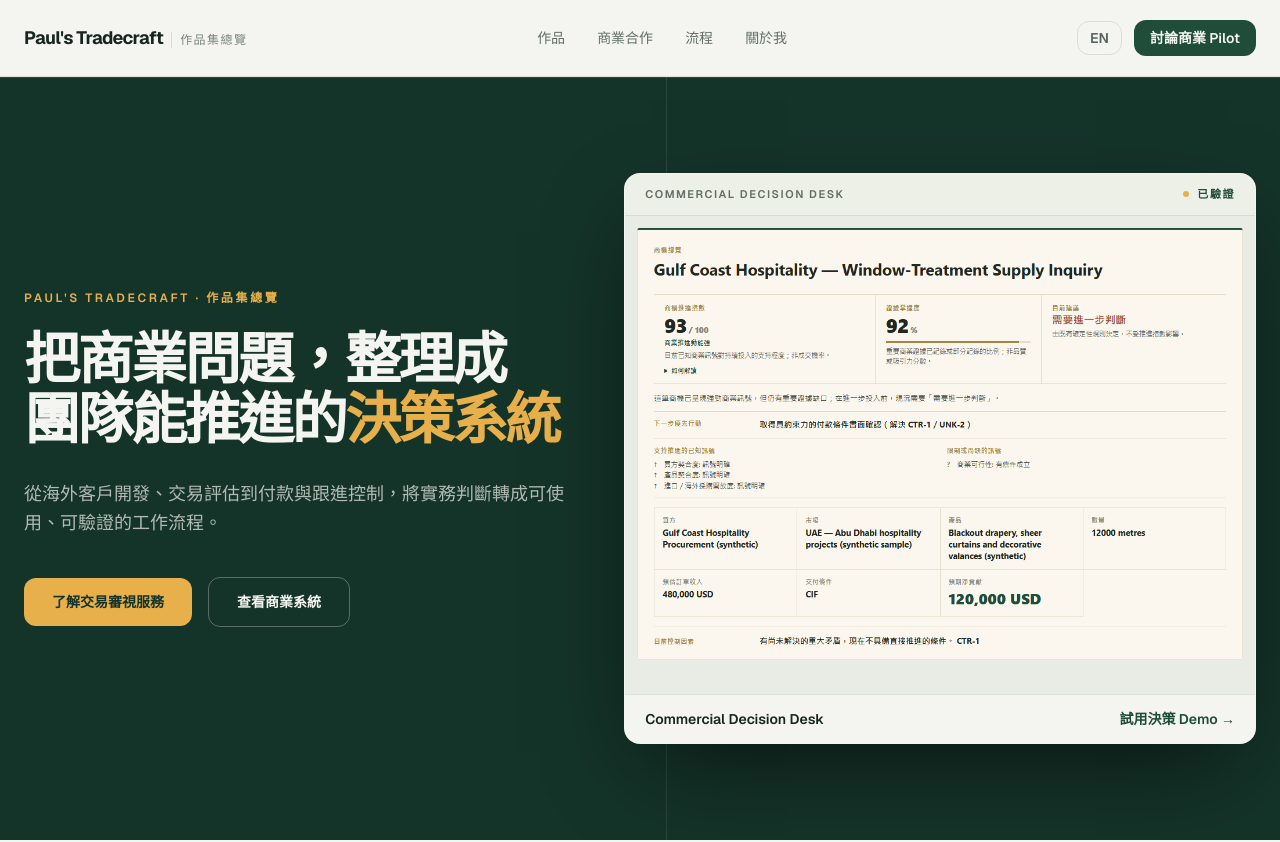
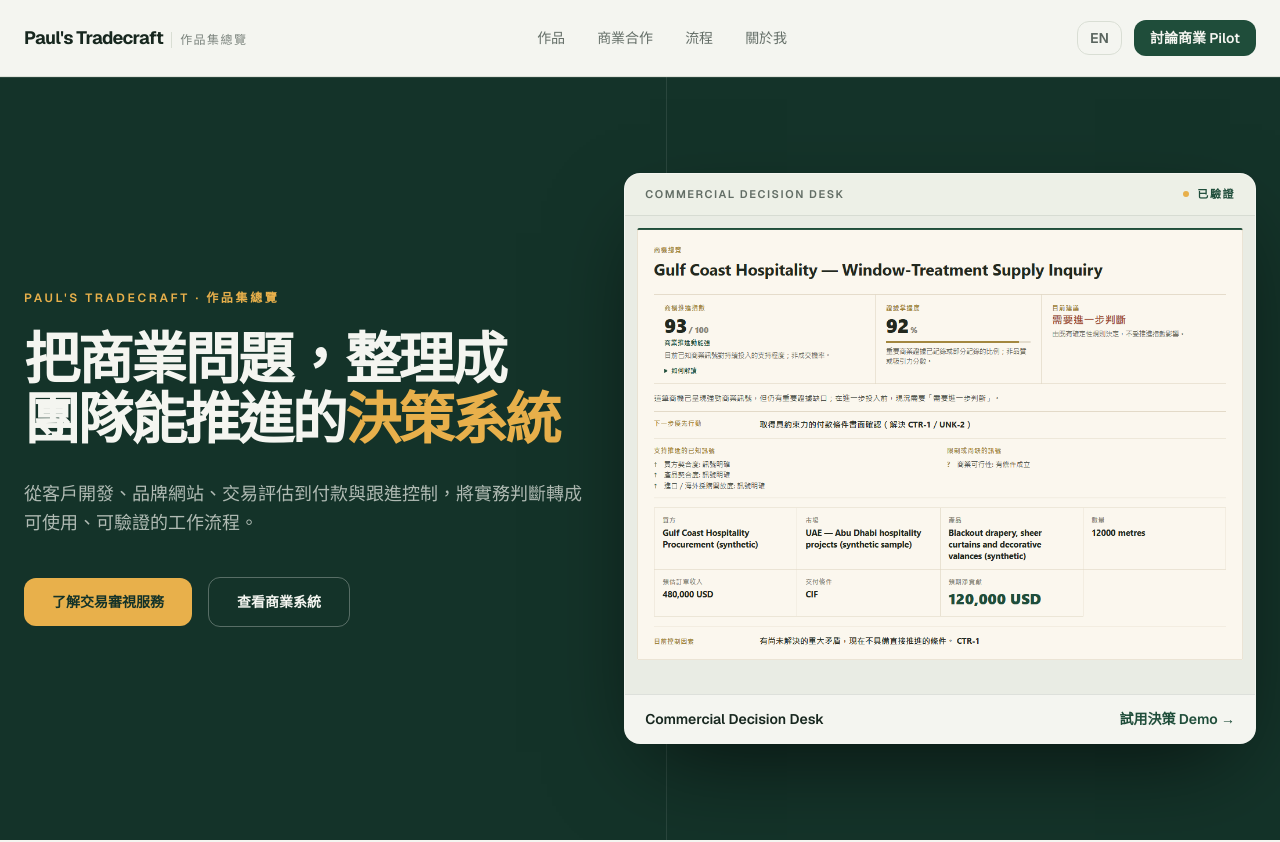
Before and after one commit to apchen1978/pauls-tradecraft, a React (Vite) app: page / in a window 1280 px wide. Shown: the top 842 px of the page. Built offline with nearby package versions, Linux system fonts and the light colour scheme.

Commit message:
fix(portfolio): balance positioning — hero sub covers domestic + international

```diff
--- a/src/i18n.jsx
+++ b/src/i18n.jsx
@@ -9,7 +9,7 @@ const dict = {
       headlineA: "把商業問題，整理成",
       headlineB: "團隊能推進的",
       headlineHighlight: "決策系統",
-      sub: "從海外客戶開發、交易評估到付款與跟進控制，將實務判斷轉成可使用、可驗證的工作流程。",
+      sub: "從客戶開發、品牌網站、交易評估到付款與跟進控制，將實務判斷轉成可使用、可驗證的工作流程。",
       ctaPrimary: "了解交易審視服務",
       ctaSecondary: "查看商業系統",
       imgCaption: "窗簾軟裝 Pilot 追蹤器 · 實際畫面",
@@ -249,7 +249,7 @@ const dict = {
       headlineA: "Turn commercial problems",
       headlineB: "into systems teams ",
       headlineHighlight: "can act on",
-      sub: "From overseas lead qualification to deal review and payment control, I turn commercial judgment into usable, verifiable workflows.",
+      sub: "From lead qualification and brand websites to deal review and payment control, I turn commercial judgment into usable, verifiable workflows.",
       ctaPrimary: "See Deal Readiness Review",
       ctaSecondary: "View Commercial Systems",
       imgCaption: "Curtain soft-furnishing pilot tracker · live view",
```
